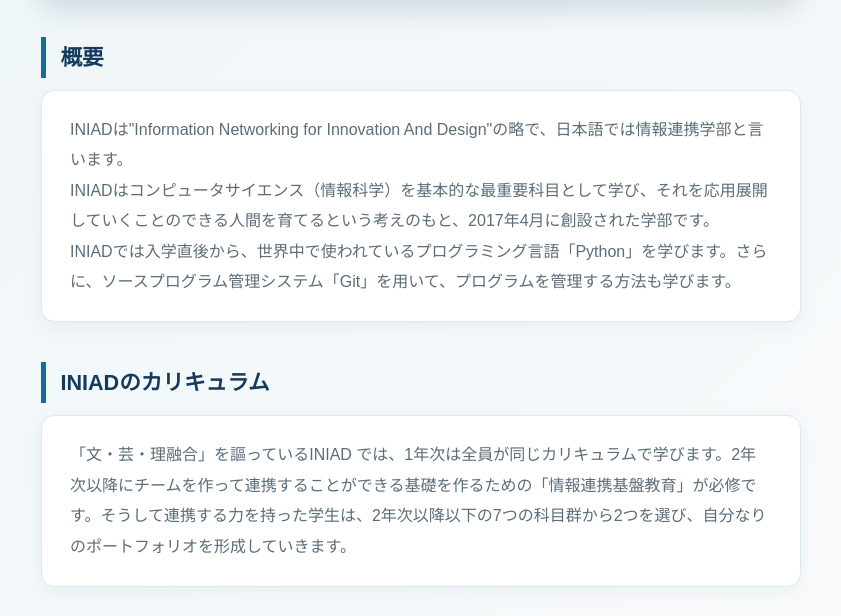
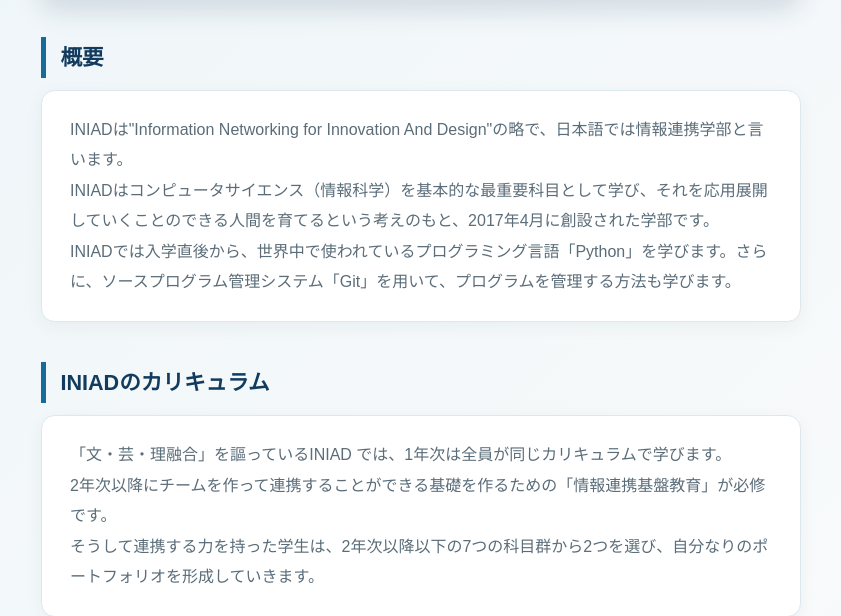
Before and after one commit to s15402600671/iniad-intro, a plain HTML site: page index.html in a window 1280 px wide. Shown: the part 191-807 px from the top of the page, without its empty margins (219-1060 px from the left). Drawn offline with Linux system fonts and the light colour scheme.

Commit message:
Update index.html

```diff
--- a/index.html
+++ b/index.html
@@ -11,7 +11,7 @@
     <h2>概要</h2>
     <p>INIADは"Information Networking for Innovation And Design"の略で、日本語では情報連携学部と言います。<br>INIADはコンピュータサイエンス（情報科学）を基本的な最重要科目として学び、それを応用展開していくことのできる人間を育てるという考えのもと、2017年4月に創設された学部です。<br>INIADでは入学直後から、世界中で使われているプログラミング言語「Python」を学びます。さらに、ソースプログラム管理システム「Git」を用いて、プログラムを管理する方法も学びます。</p>
     <h2>INIADのカリキュラム</h2>
-    <p>「文・芸・理融合」を謳っているINIAD では、1年次は全員が同じカリキュラムで学びます。2年次以降にチームを作って連携することができる基礎を作るための「情報連携基盤教育」が必修です。そうして連携する力を持った学生は、2年次以降以下の7つの科目群から2つを選び、自分なりのポートフォリオを形成していきます。</p>
+    <p>「文・芸・理融合」を謳っているINIAD では、1年次は全員が同じカリキュラムで学びます。<br>2年次以降にチームを作って連携することができる基礎を作るための「情報連携基盤教育」が必修です。<br>そうして連携する力を持った学生は、2年次以降以下の7つの科目群から2つを選び、自分なりのポートフォリオを形成していきます。</p>
     <h2>科目群一覧</h2>
     <ul>
       <li>
```
